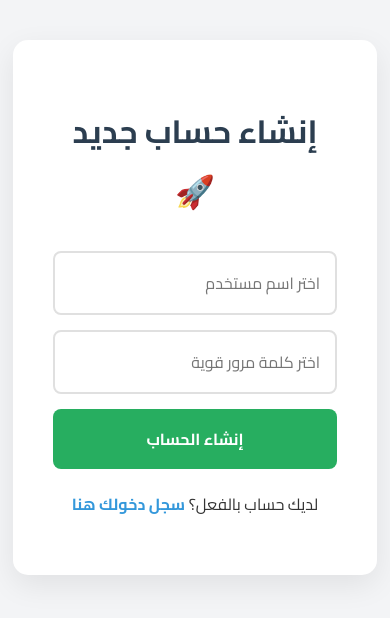
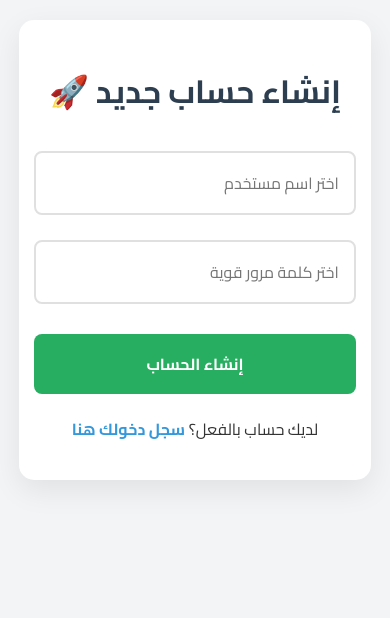
Before and after one commit to qusayosama04-crypto/flashcards-app, a Flask app: page /signup in a window 390 px wide. Shown: the top 618 px of the page. Run offline with Flask 3, Linux system fonts and the light colour scheme.

Commit message:
Make the app fully responsive for mobile phones

```diff
--- a/static/style.css
+++ b/static/style.css
@@ -196,3 +196,35 @@ h1 {
 .clear-search:hover {
     text-decoration: underline;
 }
+/* 📱 Responsive Design for Mobile Screens */
+@media screen and (max-width: 768px) {
+    body {
+        padding: 10px;
+    }
+
+    .container {
+        width: 95% !important; /* Make the white box take up most of the screen */
+        margin: 10px auto;
+        padding: 20px 15px;
+        box-sizing: border-box;
+    }
+
+    /* Make text boxes and buttons take full width so they are easy to tap */
+    .note-input, input[type="text"], input[type="password"] {
+        width: 100% !important;
+        box-sizing: border-box;
+        margin-bottom: 10px;
+    }
+
+    /* Stack flexbox items vertically on phones instead of side-by-side */
+    div[style*="display: flex"] {
+        flex-direction: column;
+        align-items: stretch !important;
+        gap: 15px;
+    }
+
+    .note-btn, button {
+        width: 100%;
+        margin-top: 5px;
+    }
+}
```
